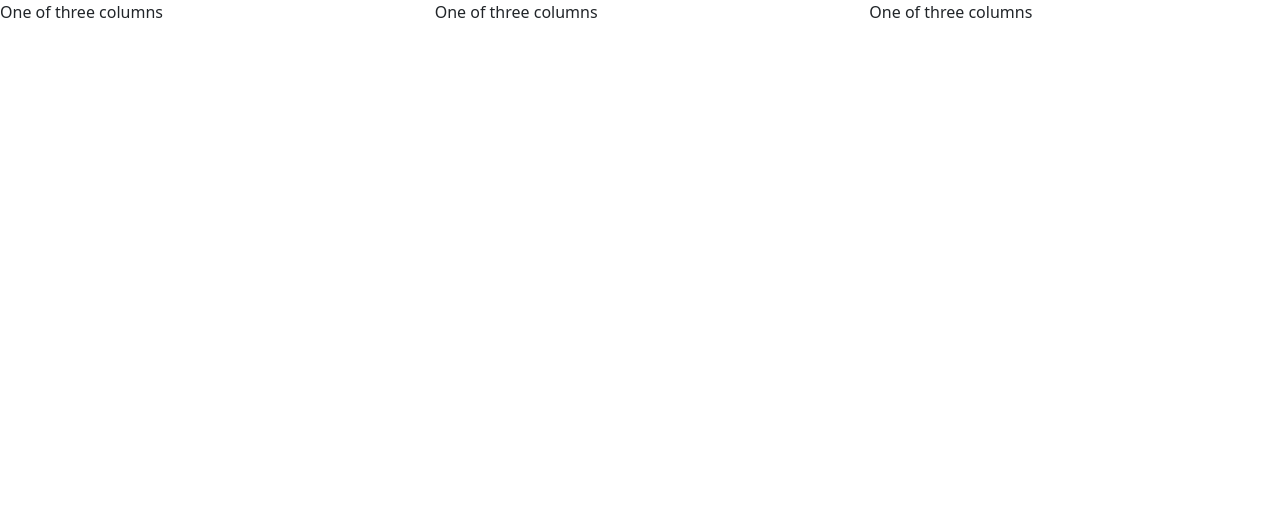
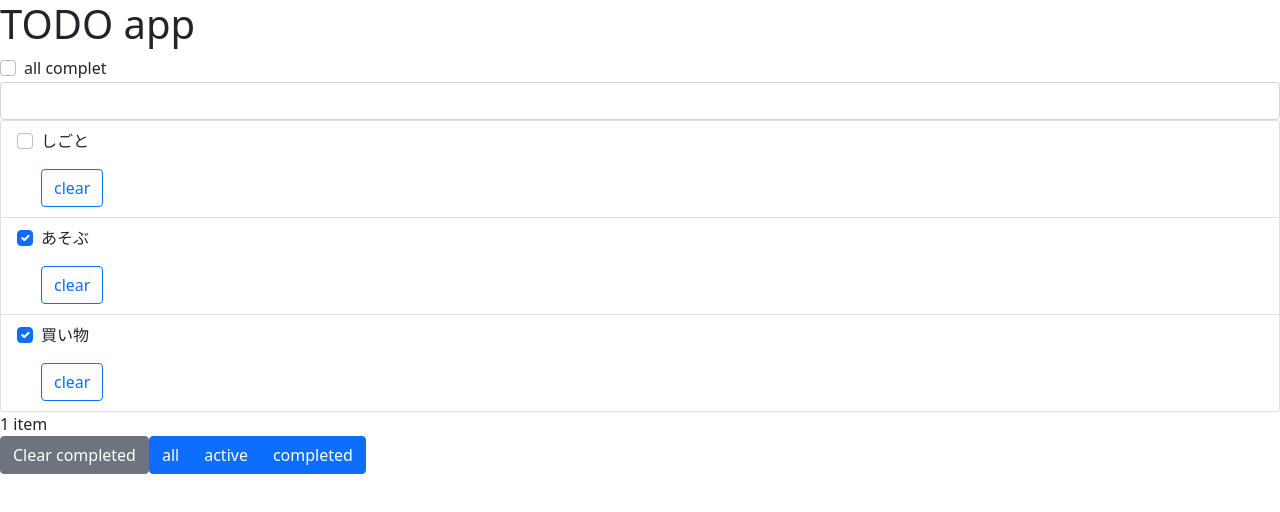
Before and after one commit to kanakita/study-react-todo, a React (Create React App) app: page / in a window 1280 px wide. Shown: the top 512 px of the page. Built offline with nearby package versions, Linux system fonts and the light colour scheme.

Commit message:
コンポーネント分けた。TODOリストが追加出来るところまで完了

```diff
--- a/package.json
+++ b/package.json
@@ -17,7 +17,6 @@
   "bugs": {
     "url": "https://github.com/kanakita/study-react-todo/issues"
   },
-  "homepage": "https://github.com/kanakita/study-react-todo#readme",
   "dependencies": {
     "bootstrap": "^5.0.0-beta3",
     "react": "^17.0.2",
--- a/src/App.js
+++ b/src/App.js
@@ -1,23 +1,48 @@
-function Header() {
-  return (
-    <div className="row">
-      <div className="col-sm">
-        One of three columns
-      </div>
-      <div className="col-sm">
-        One of three columns
-      </div>
-      <div className="col-sm">
-        One of three columns
-      </div>
-    </div>
-  );
-
-}
+import Header from "./components/Header";
+import TodoInput from "./components/TodoInput";
+import AllComplete from "./components/AllComplete";
+import TodoList from "./components/TodoList";
+import Footer from "./components/Footer";
+import {useState} from "react";
 
 
+const initialTodos = [
+  {
+    title: 'しごと',
+    complete: false
+  },
+  {
+    title: 'あそぶ',
+    complete: true
+  },
+  {
+    title: '買い物',
+    complete: true
+  }
+]
+
 function App() {
-  return <Header />
+
+  const [todos, setTodos] = useState(initialTodos);
+
+  function addTodo(title) {
+    const newTodo = {
+      title: title,
+      complete: false,
+    };
+
+    setTodos( [...todos, newTodo] );
+  }
+
+  return (
+    <>
+      <Header />
+      <AllComplete />
+      <TodoInput onSubmit={addTodo} />
+      <TodoList todos={todos} />
+      <Footer />
+    </>
+  );
 }
 
 export default App;
--- /dev/null
+++ b/src/components/AllComplete.js
@@ -0,0 +1,9 @@
+function AllComplete() {
+  return (
+    <div className="form-check">
+      <input className="form-check-input" type="checkbox" value="" />all complet
+    </div>
+  );
+}
+
+export default AllComplete;
--- /dev/null
+++ b/src/components/Footer.js
@@ -0,0 +1,35 @@
+function ItemCount() {
+  return (
+    <div>1 item</div>
+  );
+}
+
+function FilterButtons() {
+  return (
+    <div className="btn-group" role="group" aria-label="Basic example">
+      <button type="button" className="btn btn-primary">all</button>
+      <button type="button" className="btn btn-primary">active</button>
+      <button type="button" className="btn btn-primary">completed</button>
+    </div>
+  );
+}
+
+function CompleteButton() {
+  return (
+    <div className="btn-group" role="group">
+      <button type="button" className="btn btn-secondary">Clear completed</button>
+    </div>
+  );
+}
+
+function Footer() {
+  return (
+    <>
+      <ItemCount />
+      <CompleteButton />
+      <FilterButtons />
+    </>
+  );
+}
+
+export default Footer;
--- /dev/null
+++ b/src/components/Header.js
@@ -0,0 +1,7 @@
+function Header() {
+  return (
+    <h1>TODO app</h1>
+  );
+}
+
+export default Header;
--- /dev/null
+++ b/src/components/TodoInput.js
@@ -0,0 +1,14 @@
+function TodoInput({ onSubmit }) {
+  function handleSubmit(event) {
+    event.preventDefault();
+    const formData = new FormData(event.target);
+    onSubmit( formData.get('todoTitle') );
+  }
+  return (
+    <form onSubmit={handleSubmit}>
+      <input type="text" className="form-control" name="todoTitle" />
+    </form>
+  );
+}
+
+export default TodoInput;
--- /dev/null
+++ b/src/components/TodoList.js
@@ -0,0 +1,28 @@
+
+function TodoList({todos}) {
+  return (
+    <div className="card">
+      <ul className="list-group list-group-flush">
+        {todos.map(({ title, complete}, index) => (
+            <TodoItem key={index} title={title} complete={complete}/>
+          )
+        )}
+      </ul>
+    </div>
+  );
+}
+
+function TodoItem({title, complete}) {
+  return (
+    <li className="list-group-item" >
+      <div className="form-check">
+        <input className="form-check-input" type="checkbox" value="" checked={complete} />
+        <p>{title}</p>
+        <button type="button" className="btn btn-outline-primary">clear</button>
+      </div>
+    </li>
+  );
+
+}
+
+export default TodoList;
```
